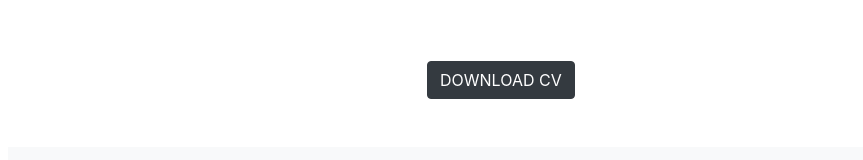
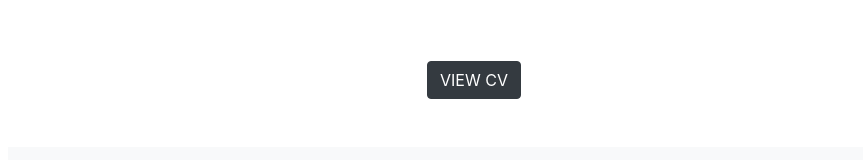
Before and after one commit to Abdullah-Tamki/my-cloud-resume-challenge, a plain HTML site: page index.html in a window 1280 px wide. Shown: the part 1334-1494 px from the top of the page, without its empty margins (312-1175 px from the left). Drawn offline with nearby package versions, Linux system fonts and the light colour scheme; a script that the page names is missing; a web font is replaced by a local one.

Commit message:
modifying button

```diff
--- a/index.html
+++ b/index.html
@@ -82,7 +82,7 @@
                             <div class="d-flex flex-row flex-wrap justify-content-between py-4">
                             </div>
                             <button type="submit" onclick="window.open('https://drive.google.com/file/d/15rZsg0SrQ0oEyydbg2-z0k8wQFYZELMT/view?usp=drive_link')"
-                                class="btn btn-dark text-uppercase mr-3">Download CV</button>
+                                class="btn btn-dark text-uppercase mr-3">View CV</button>
                         </div>
                     </div>
                 </section>
```
